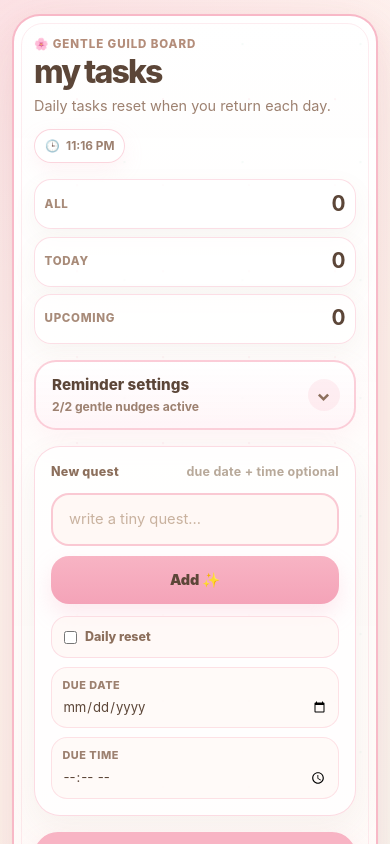
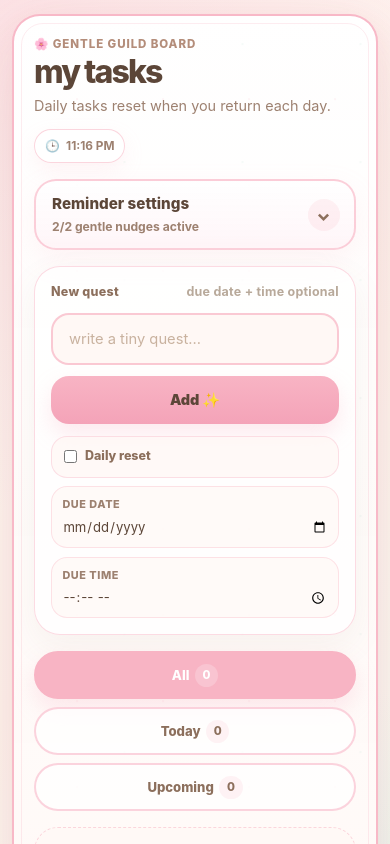
Before and after one commit to Mandersen1208/guild-task-tracker, a React (Vite) app: page / in a window 390 px wide. Shown: the top 844 px of the page. Built offline with nearby package versions, Linux system fonts and the light colour scheme.

Commit message:
fix: remove redundant top task counters

```diff
--- a/src/App.tsx
+++ b/src/App.tsx
@@ -330,21 +330,6 @@ export default function App() {
           <Clock />
         </header>
 
-        <div className="stats-grid" aria-label="Task counts">
-          <div className="stat-card">
-            <span>All</span>
-            <strong>{totalCount}</strong>
-          </div>
-          <div className="stat-card">
-            <span>Today</span>
-            <strong>{todayCount}</strong>
-          </div>
-          <div className="stat-card">
-            <span>Upcoming</span>
-            <strong>{upcomingCount}</strong>
-          </div>
-        </div>
-
         <div className="panel-stack">
           <section className="settings-section" aria-label="Reminder settings">
             <button
--- a/src/index.css
+++ b/src/index.css
@@ -101,7 +101,6 @@ input:focus-visible {
 }
 
 .app-header,
-.stats-grid,
 .panel-stack {
   position: relative;
   z-index: 1;
@@ -156,39 +155,6 @@ input:focus-visible {
   font-size: 0.8rem;
   font-weight: 750;
   white-space: nowrap;
-}
-
-.stats-grid {
-  display: grid;
-  grid-template-columns: repeat(3, minmax(0, 1fr));
-  gap: 0.6rem;
-  margin-bottom: 1rem;
-}
-
-.stat-card {
-  min-height: 70px;
-  padding: 0.7rem;
-  border: 1px solid rgba(248, 180, 196, 0.42);
-  border-radius: 20px;
-  background: rgba(255, 255, 255, 0.7);
-  box-shadow: 0 8px 24px rgba(140, 111, 92, 0.06);
-}
-
-.stat-card span {
-  display: block;
-  color: #a88b79;
-  font-size: 0.72rem;
-  font-weight: 800;
-  text-transform: uppercase;
-  letter-spacing: 0.06em;
-}
-
-.stat-card strong {
-  display: block;
-  margin-top: 0.2rem;
-  color: #5c4638;
-  font-size: 1.5rem;
-  line-height: 1;
 }
 
 .panel-stack {
@@ -842,20 +808,6 @@ input:focus-visible {
     font-size: 0.74rem;
   }
 
-  .stats-grid {
-    gap: 0.45rem;
-  }
-
-  .stat-card {
-    min-height: 62px;
-    padding: 0.6rem;
-    border-radius: 17px;
-  }
-
-  .stat-card strong {
-    font-size: 1.3rem;
-  }
-
   .task-input-row {
     flex-direction: column;
   }
@@ -875,20 +827,8 @@ input:focus-visible {
     gap: 0.75rem;
   }
 
-  .stats-grid,
   .filter-bar {
     grid-template-columns: 1fr;
-  }
-
-  .stat-card {
-    display: flex;
-    align-items: center;
-    justify-content: space-between;
-    min-height: 50px;
-  }
-
-  .stat-card strong {
-    margin-top: 0;
   }
 
   .task-options-grid {
```
